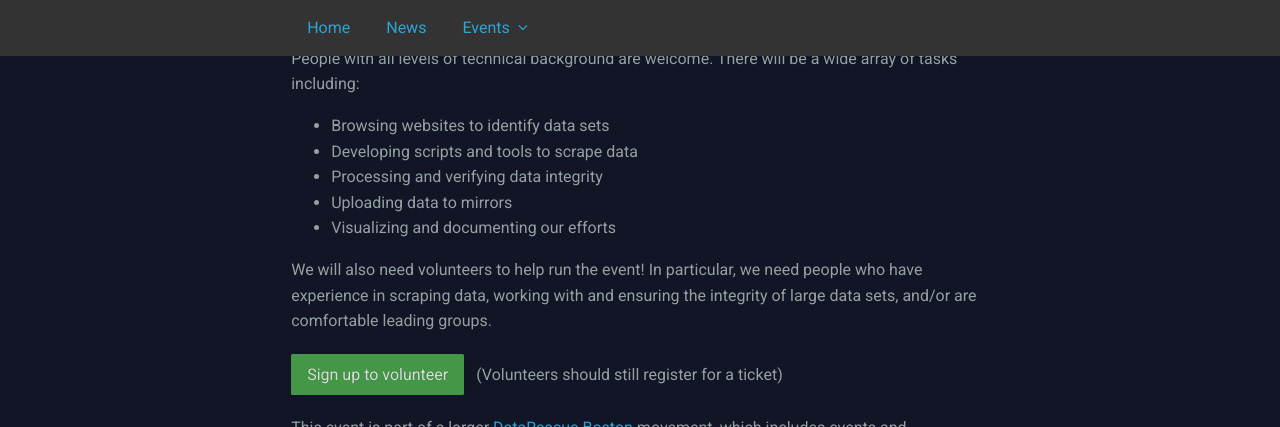
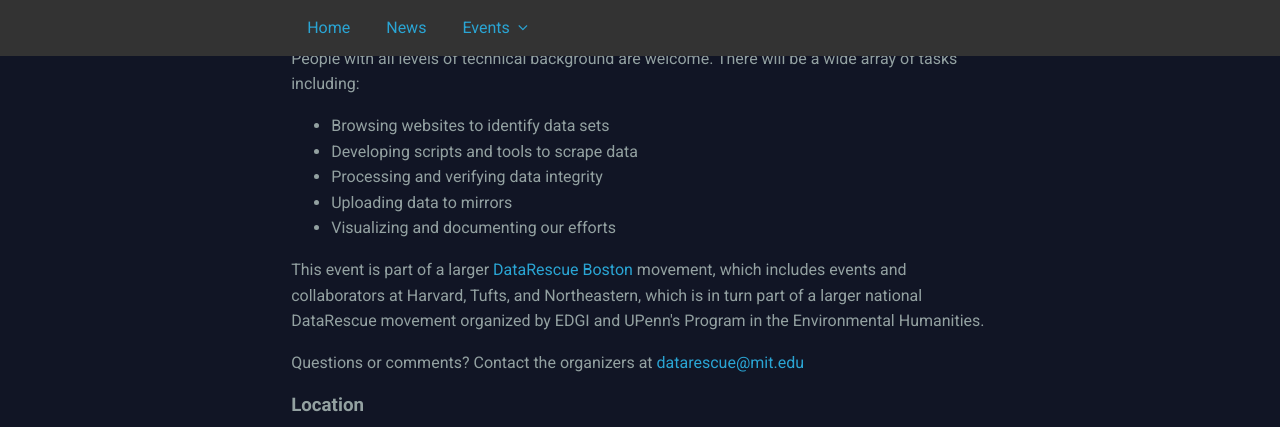
Before and after one commit to data-rescue-boston/data-rescue-boston.github.io, a Jekyll site: the page built from events/mit.md, in a window 1280 px wide and 900 px high, scrolled down 607 px, cut to the strip 0-427 px from the top of the window. Built offline with Jekyll 4.4.1, drawn with Linux system fonts in a browser that asks for light colours.

Commit message:
removed volunteers link

```diff
--- a/_sections/mit-01-intro.html
+++ b/_sections/mit-01-intro.html
@@ -24,10 +24,6 @@
 <li>Visualizing and documenting our efforts</li>
 </ul>
 
-<p>We will also need volunteers to help run the event! In particular, we need people who have experience in scraping data, working with and ensuring the integrity of large data sets, and/or are comfortable leading groups.</p>
-
-<p><a class="btn btn-success" href="https://goo.gl/forms/MobRBKNDYeA4hIuG3">Sign up to volunteer</a> (Volunteers should still register for a ticket)</p>
-
 <p>This event is part of a larger <a href="{{ "/" | relative_url }}">DataRescue Boston</a> movement, which includes events and collaborators at Harvard, Tufts, and Northeastern, which is in turn part of a larger national DataRescue movement organized by EDGI and UPenn's Program in the Environmental Humanities.</p>
 
 <p>Questions or comments? Contact the organizers at <a href="mailto:datarescue@mit.edu">datarescue@mit.edu</a></p>
```
